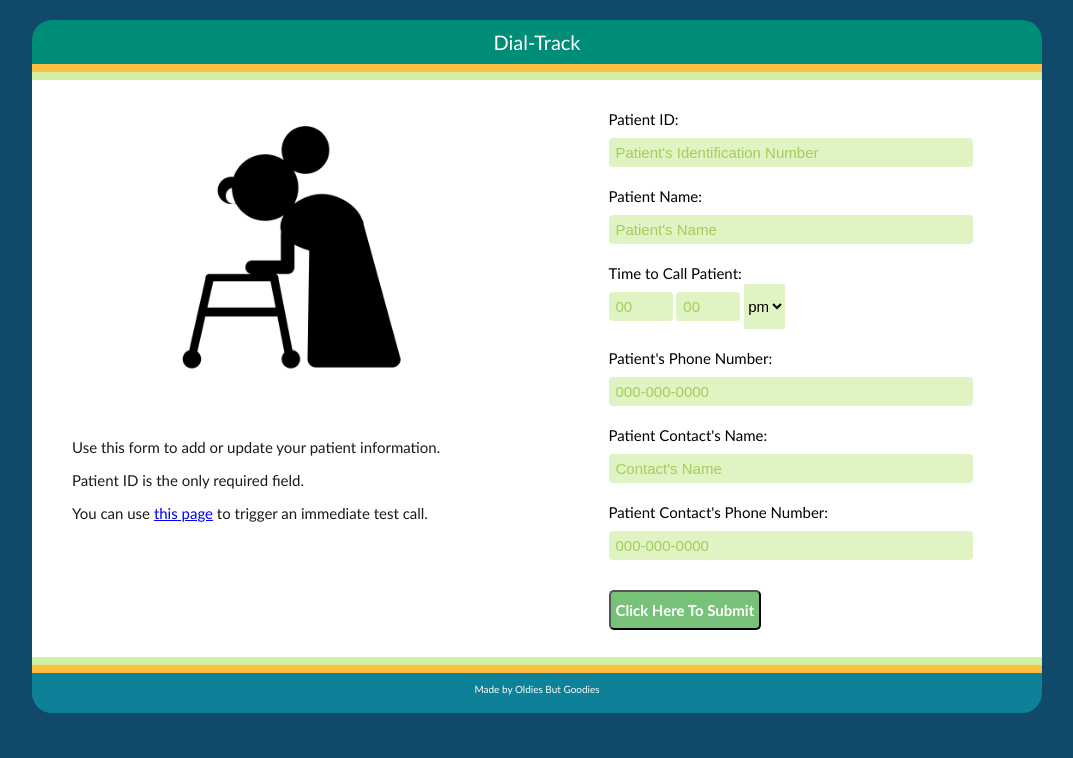
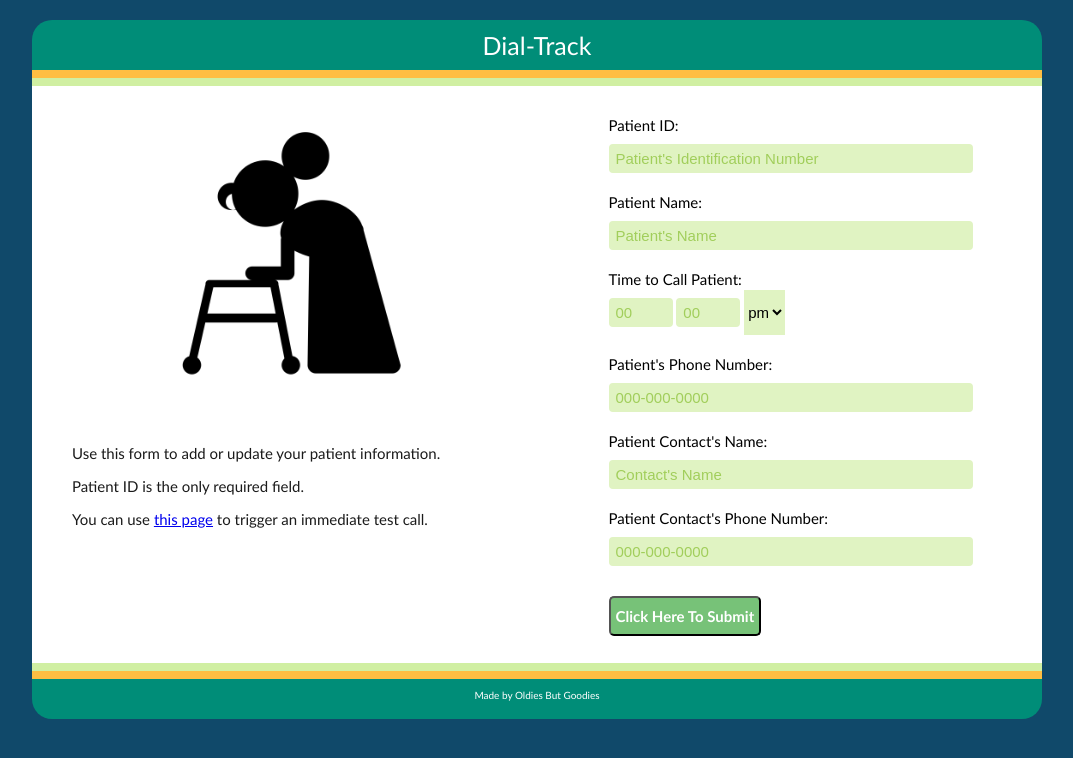
Before and after one commit to cjaiello/MoreDisruptionPleaseHackathon, a Flask app: page / in a window 1280 px wide. Shown: the top 758 px of the page, without its empty margins (103-1176 px from the left). Run offline with Flask 2, Linux system fonts and the light colour scheme; parts of the project's set-up code (start-up, migrations or seed data) failed here and were passed over; some libraries are stand-ins or nearby versions.

Commit message:
update css3

```diff
--- a/static/styles.css
+++ b/static/styles.css
@@ -76,7 +76,7 @@ p {
   background-color: #008D78;
   color: #ffffff;
   text-align: center;
-  font-size: 20px;
+  font-size: 25px;
 }
 
 .navigation_section {
@@ -95,7 +95,7 @@ p {
   -webkit-border-bottom-right-radius: 20px;
   border-bottom-left-radius: 20px;
   border-bottom-right-radius: 20px;
-  background-color: #0d8197;
+  background-color: #008D78;
   margin: 0 auto;
   color: #ffffff;
 	text-align: center;
```
